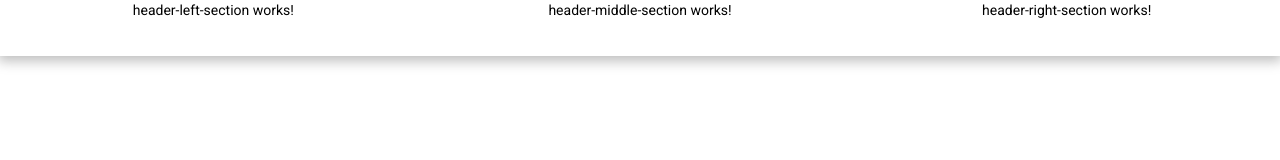
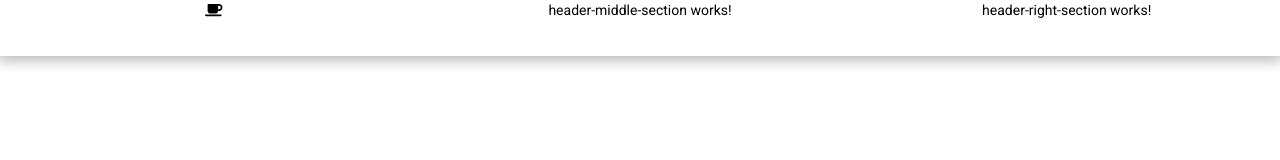
Before and after one commit to rkalra1996/DG_Dashboard, an Angular app: page / in a window 1280 px wide. Shown: the top 160 px of the page. Built offline with nearby package versions, Linux system fonts and the light colour scheme.

Commit message:
font-awesome added

```diff
--- a/package.json
+++ b/package.json
@@ -21,6 +21,9 @@
     "@angular/platform-browser": "~9.0.7",
     "@angular/platform-browser-dynamic": "~9.0.7",
     "@angular/router": "~9.0.7",
+    "@fortawesome/angular-fontawesome": "^0.6.1",
+    "@fortawesome/fontawesome-svg-core": "^1.2.28",
+    "@fortawesome/free-solid-svg-icons": "^5.13.0",
     "rxjs": "~6.5.4",
     "tslib": "^1.10.0",
     "zone.js": "~0.10.2"
--- a/src/app/app.module.ts
+++ b/src/app/app.module.ts
@@ -5,6 +5,7 @@ import { AppRoutingModule } from './app-routing.module';
 import { AppComponent } from './app.component';
 import { BrowserAnimationsModule } from '@angular/platform-browser/animations';
 import { SharedModule } from 'src/modules/shared/shared.module';
+import { AnularMaterialModule } from 'src/modules/anular-material/anular-material.module';
 
 @NgModule({
   declarations: [
@@ -14,6 +15,7 @@ import { SharedModule } from 'src/modules/shared/shared.module';
     BrowserModule,
     AppRoutingModule,
     BrowserAnimationsModule,
+    AnularMaterialModule,
     SharedModule,
   ],
   providers: [],
--- a/src/modules/anular-material/anular-material.module.ts
+++ b/src/modules/anular-material/anular-material.module.ts
@@ -1,12 +1,12 @@
 import { NgModule } from '@angular/core';
 import { CommonModule } from '@angular/common';
-
 
 
 @NgModule({
   declarations: [],
   imports: [
-    CommonModule
-  ]
+    CommonModule,
+  ],
+  exports: []
 })
 export class AnularMaterialModule { }
--- a/src/modules/shared/components/header-left-section/header-left-section.component.html
+++ b/src/modules/shared/components/header-left-section/header-left-section.component.html
@@ -1 +1 @@
-<p>header-left-section works!</p>
+<fa-icon [icon]="icons?.faCoffee"></fa-icon>
--- a/src/modules/shared/components/header-left-section/header-left-section.component.ts
+++ b/src/modules/shared/components/header-left-section/header-left-section.component.ts
@@ -1,4 +1,5 @@
 import { Component, OnInit } from '@angular/core';
+import { faCoffee } from '@fortawesome/free-solid-svg-icons';
 
 @Component({
   selector: 'shared-header-left-section',
@@ -7,9 +8,14 @@ import { Component, OnInit } from '@angular/core';
 })
 export class HeaderLeftSectionComponent implements OnInit {
 
+  icons = {
+    faCoffee,
+  };
+
   constructor() { }
 
   ngOnInit(): void {
   }
 
+
 }
--- a/src/modules/shared/shared.module.ts
+++ b/src/modules/shared/shared.module.ts
@@ -4,13 +4,14 @@ import { HeaderComponent } from './components/header/header.component';
 import { HeaderLeftSectionComponent } from './components/header-left-section/header-left-section.component';
 import { HeaderRightSectionComponent } from './components/header-right-section/header-right-section.component';
 import { HeaderMiddleSectionComponent } from './components/header-middle-section/header-middle-section.component';
-
+import { FontAwesomeModule } from '@fortawesome/angular-fontawesome';
 
 
 @NgModule({
   declarations: [HeaderComponent, HeaderLeftSectionComponent, HeaderRightSectionComponent, HeaderMiddleSectionComponent],
   imports: [
-    CommonModule
+    CommonModule,
+    FontAwesomeModule,
   ],
   exports: [
     HeaderComponent,
--- a/tslint.json
+++ b/tslint.json
@@ -19,6 +19,7 @@
       true,
       "element",
       "app",
+      "shared",
       "kebab-case"
     ],
     "import-blacklist": [
```
Also changed, not shown: 1 other file (tests, documents, lock files or other folders).
